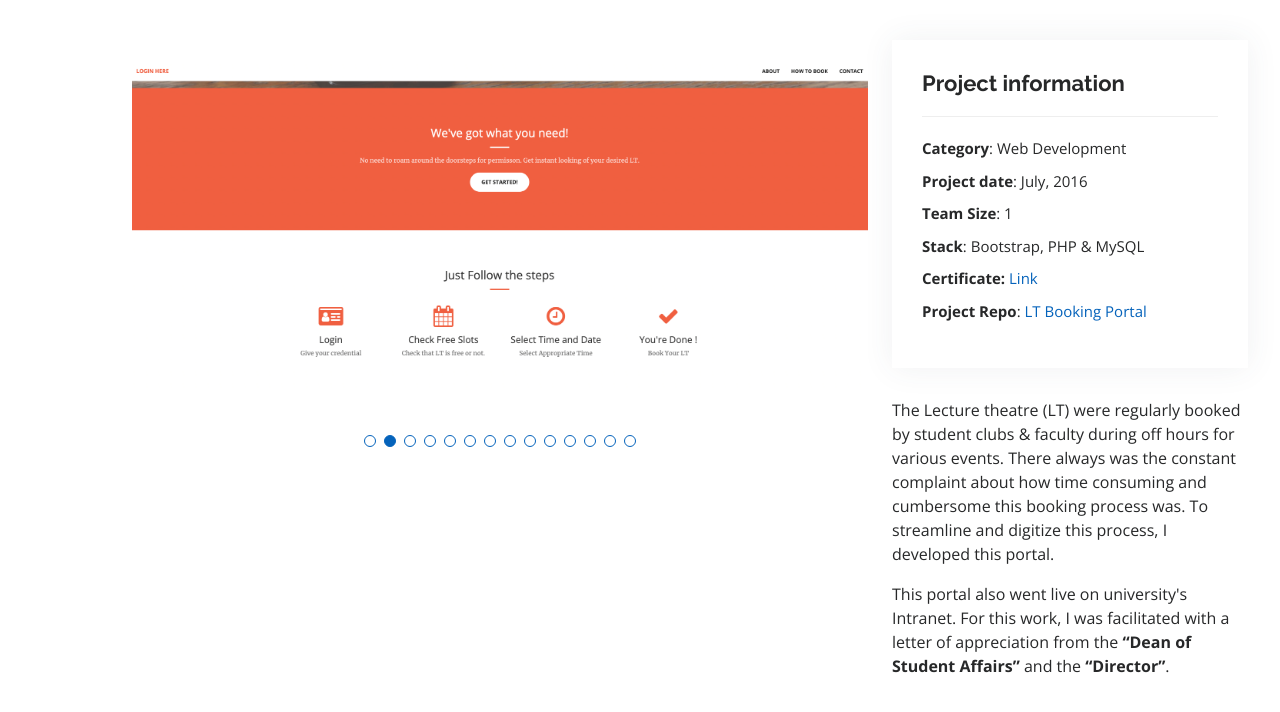
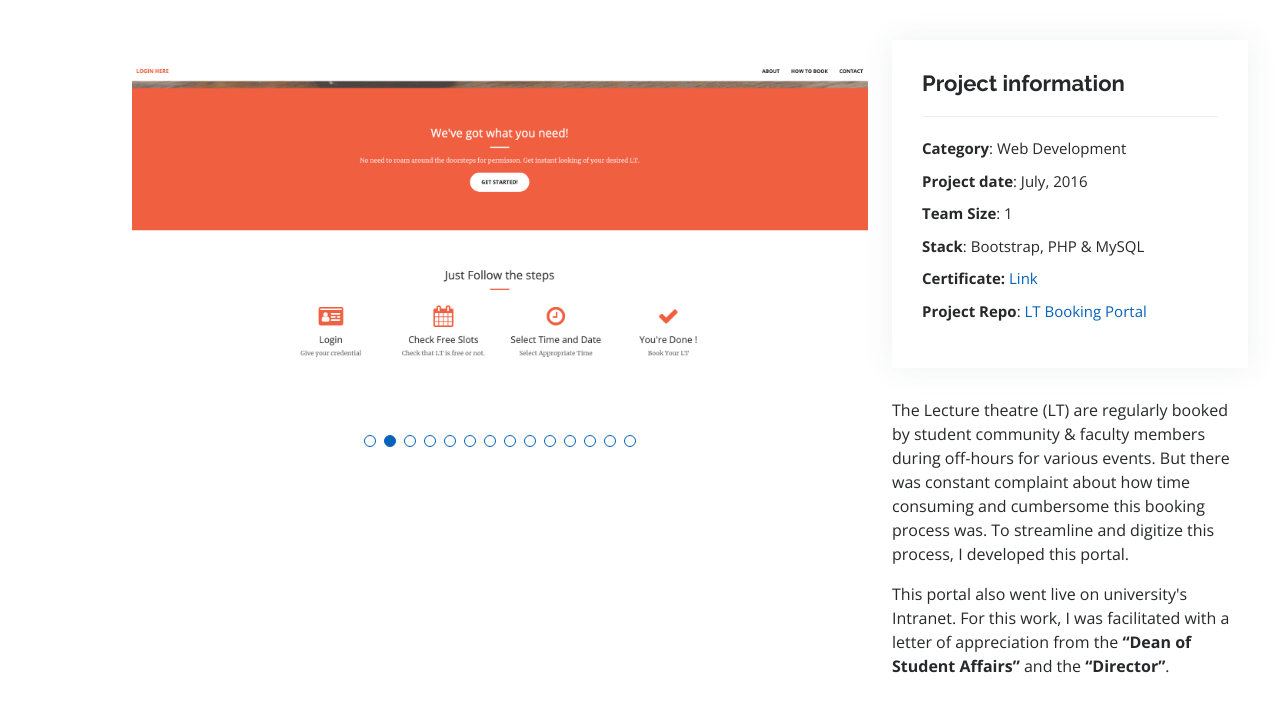
Before and after one commit to dhruvraj-singh-rawat/dhruvraj, a plain HTML site: page portfolio/projects/p1-ltportal.html in a window 1280 px wide. Drawn offline with nearby package versions, Linux system fonts and the light colour scheme.

Commit message:
updated description

```diff
--- a/portfolio/projects/p1-ltportal.html
+++ b/portfolio/projects/p1-ltportal.html
@@ -107,7 +107,9 @@
             <div class="portfolio-description">
 
               <p>
-              The Lecture theatre (LT) were regularly booked by student clubs & faculty during off hours for various events. There always was the constant complaint about how time consuming and cumbersome this booking process was. To streamline and digitize this process, I developed this portal.
+              The Lecture theatre (LT) are regularly booked by student community & faculty members during off-hours for various events.
+              But there was constant complaint about how time consuming and cumbersome this booking process was.
+              To streamline and digitize this process, I developed this portal.
               </p>
               <p>
               This portal also went live on university's Intranet. For this work, I was facilitated with a letter of appreciation from the <b>“Dean of Student Affairs” </b> and the <b>“Director”</b>.
```
